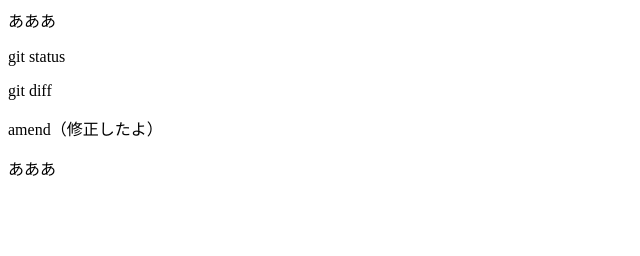
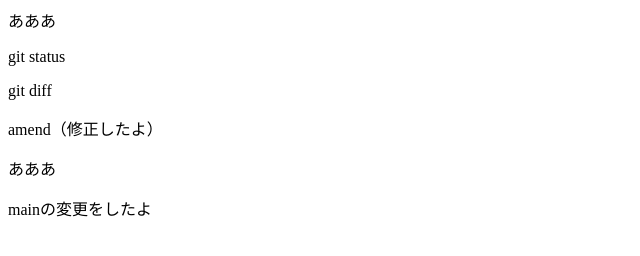
Before and after one commit to hasebetakumi/git_practice, a plain HTML site: page index.html in a window 1280 px wide. Shown: the whole page, without its empty margins (0-640 px from the left). Drawn offline with Linux system fonts and the light colour scheme.

Commit message:
mainの変更をしました

```diff
--- a/index.html
+++ b/index.html
@@ -7,3 +7,5 @@
 <p>amend（修正したよ）</p>
 
 <p>あああ</p>
+
+<p>mainの変更をしたよ</p>
```
